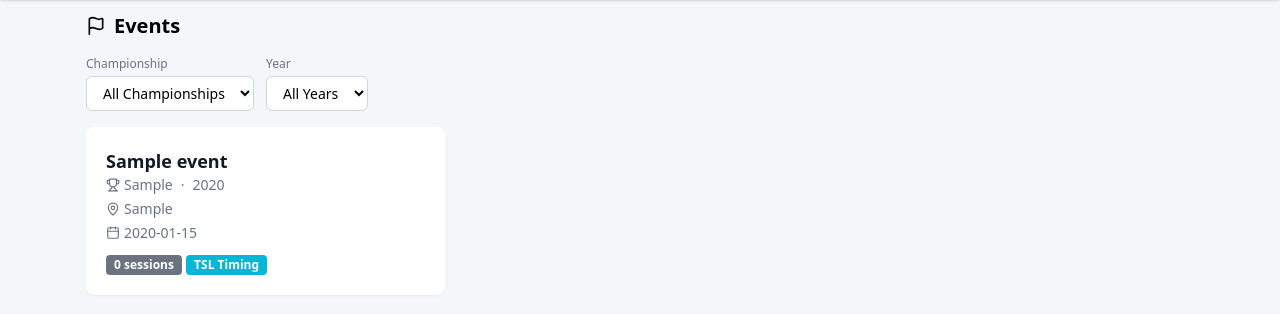
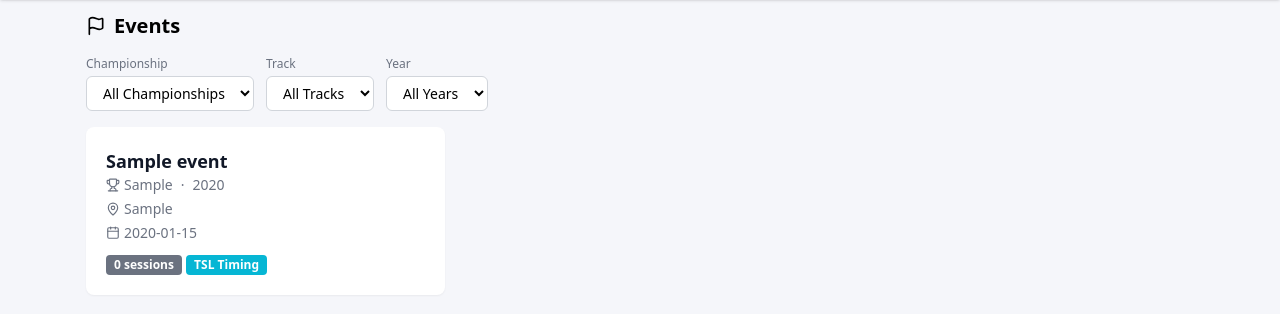
Before and after one commit to Michael-LY/race-timing, a Flask app: page / in a window 1280 px wide. Shown: the part 56-370 px from the top of the page. Run offline with Flask 3, Linux system fonts and the light colour scheme; tables that the repository leaves empty hold one stand-in row (values such as "Sample post"); some libraries are stand-ins or nearby versions.

Commit message:
Add track filter dropdown on homepage
Co-Authored-By: Claude Fable 5 <noreply@anthropic.com>

```diff
--- a/routes.py
+++ b/routes.py
@@ -116,6 +116,7 @@ def index():
 
     year = request.args.get("year", "").strip()
     championship = request.args.get("championship", "").strip()
+    track = request.args.get("track", "").strip()
 
     if year:
         try:
@@ -124,16 +125,20 @@ def index():
             pass
     if championship:
         query = query.filter(Event.championship == championship)
+    if track:
+        query = query.filter(Event.track == track)
 
     events = query.order_by(Event.created_at.desc()).all()
 
     # Distinct filter options from all events
     years = sorted(set(e.year for e in Event.query.all() if e.year), reverse=True)
     championships = sorted(set(e.championship for e in Event.query.all() if e.championship))
+    tracks = sorted(set(e.track for e in Event.query.all() if e.track))
 
     return render_template("index.html", events=events,
-                           years=years, championships=championships,
-                           selected_year=year, selected_championship=championship)
+                           years=years, championships=championships, tracks=tracks,
+                           selected_year=year, selected_championship=championship,
+                           selected_track=track)
 
 
 # ---------------------------------------------------------------------------
--- a/templates/index.html
+++ b/templates/index.html
@@ -13,7 +13,7 @@
     {% endif %}
 </div>
 
-{% if years or championships %}
+{% if years or championships or tracks %}
 <form method="GET" action="{{ url_for('main.index') }}" class="mb-4 flex flex-wrap items-end gap-3">
     {% if championships %}
     <div>
@@ -23,6 +23,18 @@
             <option value="">All Championships</option>
             {% for c in championships %}
             <option value="{{ c }}" {% if selected_championship == c %}selected{% endif %}>{{ c }}</option>
+            {% endfor %}
+        </select>
+    </div>
+    {% endif %}
+    {% if tracks %}
+    <div>
+        <label for="track" class="block text-xs font-medium text-gray-500 mb-1">Track</label>
+        <select name="track" id="track" onchange="this.form.submit()"
+                class="border border-gray-300 rounded-md px-3 py-1.5 text-sm focus:outline-none focus:ring-2 focus:ring-blue-500 bg-white">
+            <option value="">All Tracks</option>
+            {% for t in tracks %}
+            <option value="{{ t }}" {% if selected_track == t %}selected{% endif %}>{{ t }}</option>
             {% endfor %}
         </select>
     </div>
@@ -39,7 +51,7 @@
         </select>
     </div>
     {% endif %}
-    {% if selected_year or selected_championship %}
+    {% if selected_year or selected_championship or selected_track %}
     <a href="{{ url_for('main.index') }}" class="text-sm text-gray-500 hover:text-gray-700 no-underline inline-flex items-center gap-1 pb-0.5">
         <i data-lucide="x" class="w-3.5 h-3.5"></i> Clear
     </a>
```
